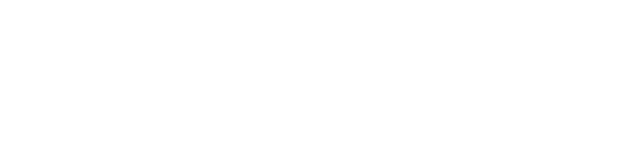
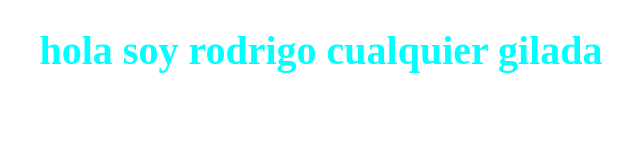
Before and after one commit to Rocal1/Git-Prueba, a plain HTML site: page index.html in a window 1280 px wide. Shown: the whole page, without its empty margins (319-959 px from the left). Drawn offline with Linux system fonts and the light colour scheme.

Commit message:
Agregando estilos

```diff
--- /dev/null
+++ b/estilos/estilos.css
@@ -0,0 +1,6 @@
+h1{
+    color: aqua;
+    font-size: 40px;
+    text-align: center;
+
+}
--- a/index.html
+++ b/index.html
@@ -4,8 +4,10 @@
     <meta charset="UTF-8">
     <meta name="viewport" content="width=device-width, initial-scale=1.0">
     <meta http-equiv="X-UA-Compatible" content="ie=edge">
+    <link rel="stylesheet" href="estilos/estilos.css">
     <title>Document</title>
 </head>
 <body>
+    <h1>hola soy rodrigo cualquier gilada</h1>
 </body>
 </html>
```
Also changed, not shown: historia.txt (added).
